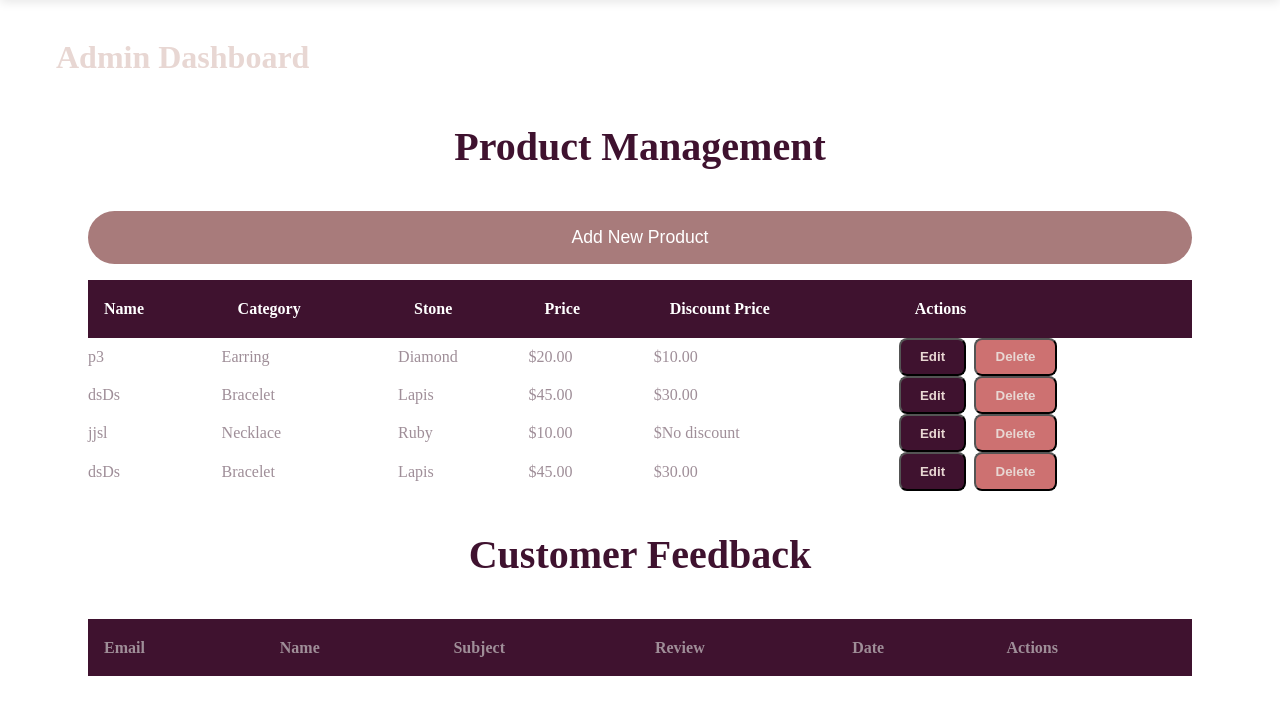
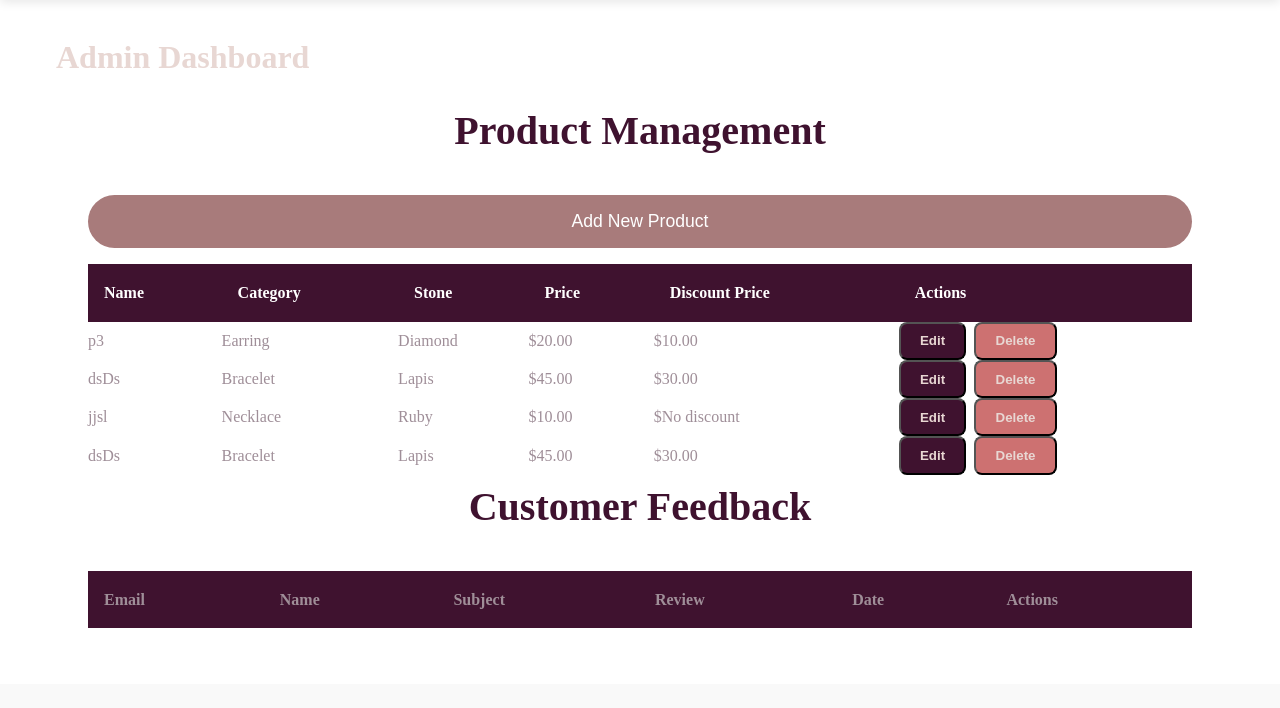
Before and after one commit to 0sof0/cartiboi, a PHP site: page /admin.php in a window 1280 px wide. Shown: the part 116-824 px from the top of the page. After the commit the page ends 744 px from the top, so only its background shows below. Run offline with PHP 8.4, Linux system fonts and the light colour scheme; a user stored in the database is signed in; data comes from the database, SQL or seed files in the repository; data that the repository does not hold is empty.

Commit message:
margin contact

```diff
--- a/css/style.css
+++ b/css/style.css
@@ -29,7 +29,7 @@
     }
 
     section {
-    margin: 2rem 0;
+    /* margin: 2rem 0; */
     padding: 0 2rem;
     }
 
@@ -748,6 +748,7 @@
     display: flex;
     align-items: center;
     padding: 4rem 2rem;
+
     }
 
     .login-container {
```
